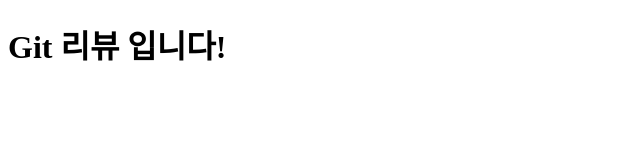
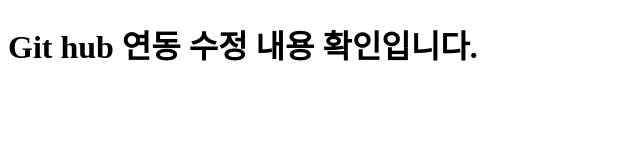
Before and after one commit to leedotang/git_vscode_review, a plain HTML site: page index.html in a window 1280 px wide. Shown: the whole page, without its empty margins (0-640 px from the left). Drawn offline with Linux system fonts and the light colour scheme.

Commit message:
github 연동 확인

```diff
--- a/index.html
+++ b/index.html
@@ -7,6 +7,6 @@
     <title>개졸린 이더현</title>
 </head>
 <body>
-    <h1>Git 리뷰 입니다!</h1>
+    <h1>Git hub 연동 수정 내용 확인입니다.</h1>
 </body>
 </html>
```
